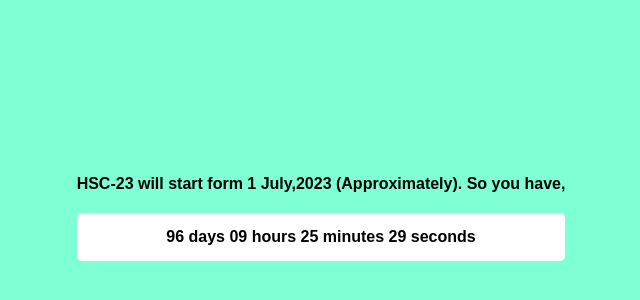
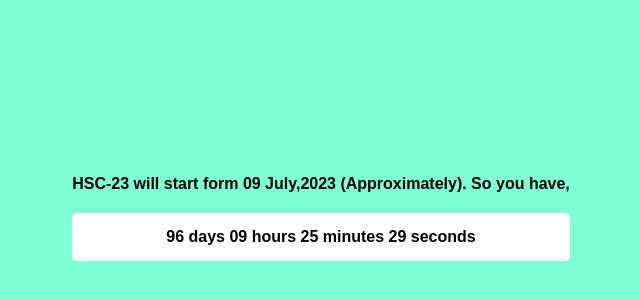
Before and after one commit to Jawad-Jamil/Left-time-for-HSC-23-candidates, a plain HTML site: page index.html in a window 1280 px wide. Shown: the part 182-482 px from the top of the page, 319-959 px from the left. Drawn offline with Linux system fonts and the light colour scheme.

Commit message:
Update index.html

```diff
--- a/index.html
+++ b/index.html
@@ -9,7 +9,7 @@
 </head>
 <body>
     <div class="container">
-        <h2>HSC-23 will start form 1 July,2023 (Approximately). So you have,</h2>
+        <h2>HSC-23 will start form 09 July,2023 (Approximately). So you have,</h2>
         <p id="time">Loading...</p>
     </div>
     <script src="script.js"></script>
```
